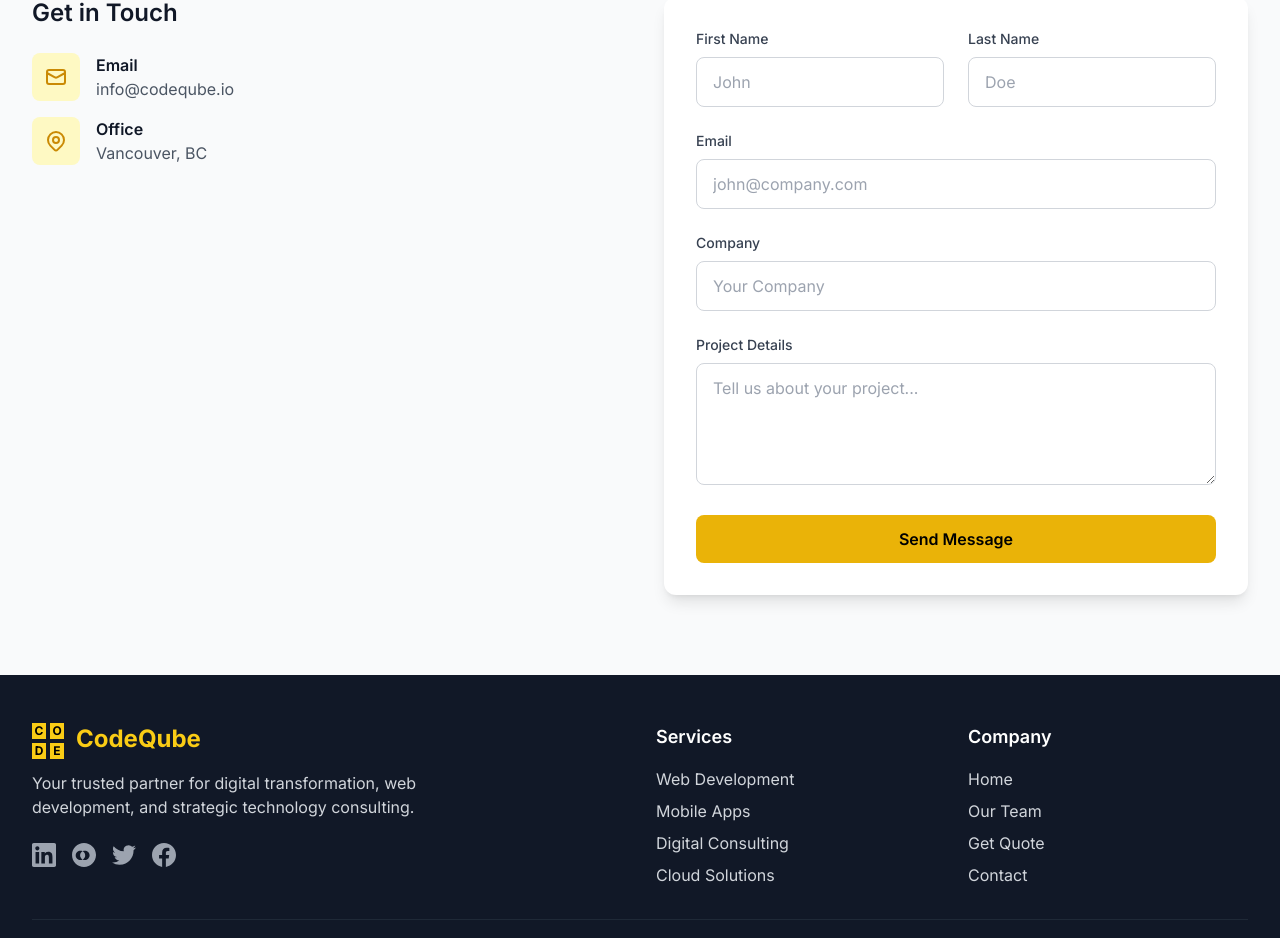
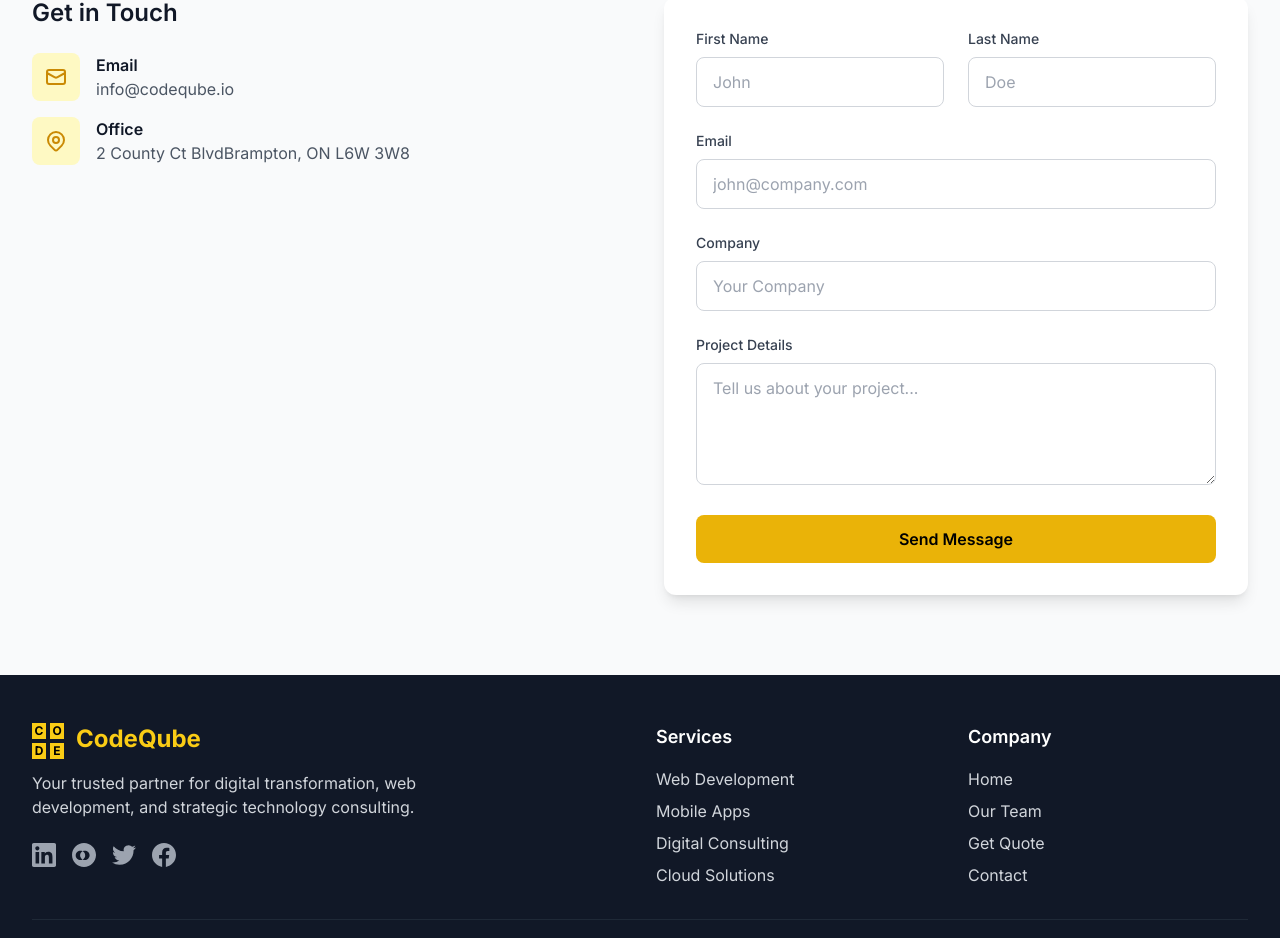
Before and after one commit to Surinder07/codeqube, a Next.js app: page / in a window 1280 px wide. Shown: the part 4354-5292 px from the top of the page. Built offline with nearby package versions, Linux system fonts and the light colour scheme.

Commit message:
Update office location from Vancouver to Brampton

```diff
--- a/app/page.tsx
+++ b/app/page.tsx
@@ -189,7 +189,7 @@ export default function Home() {
                   </div>
                   <div>
                     <div className="font-semibold text-gray-900">Office</div>
-                    <div className="text-gray-600">Vancouver, BC</div>
+                    <div className="text-gray-600">2 County Ct BlvdBrampton, ON L6W 3W8</div>
                   </div>
                 </div>
               </div>
```
